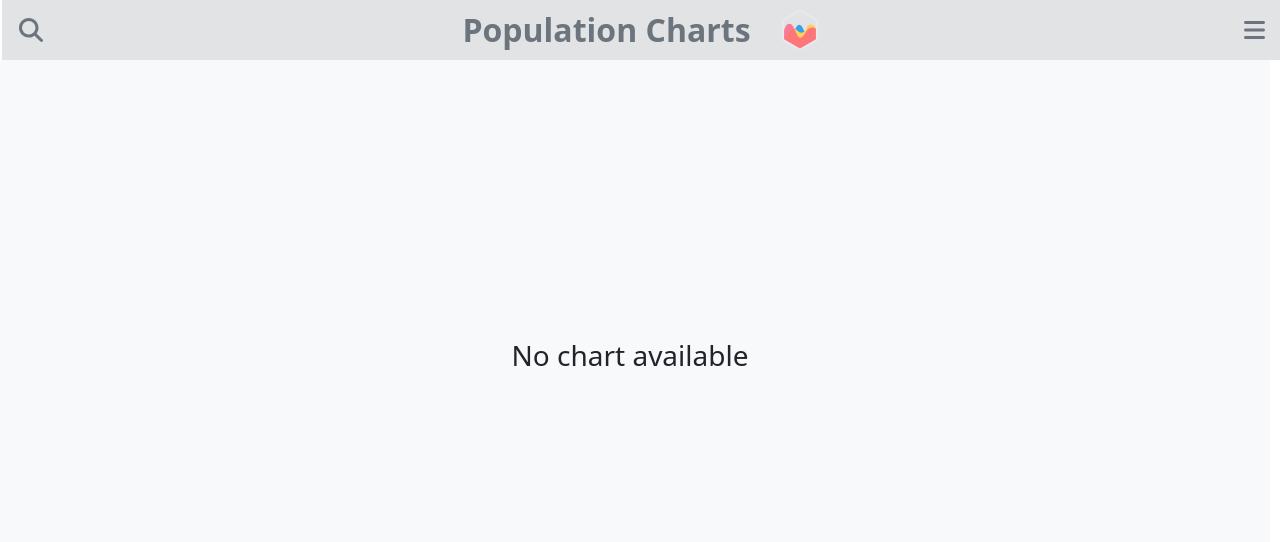
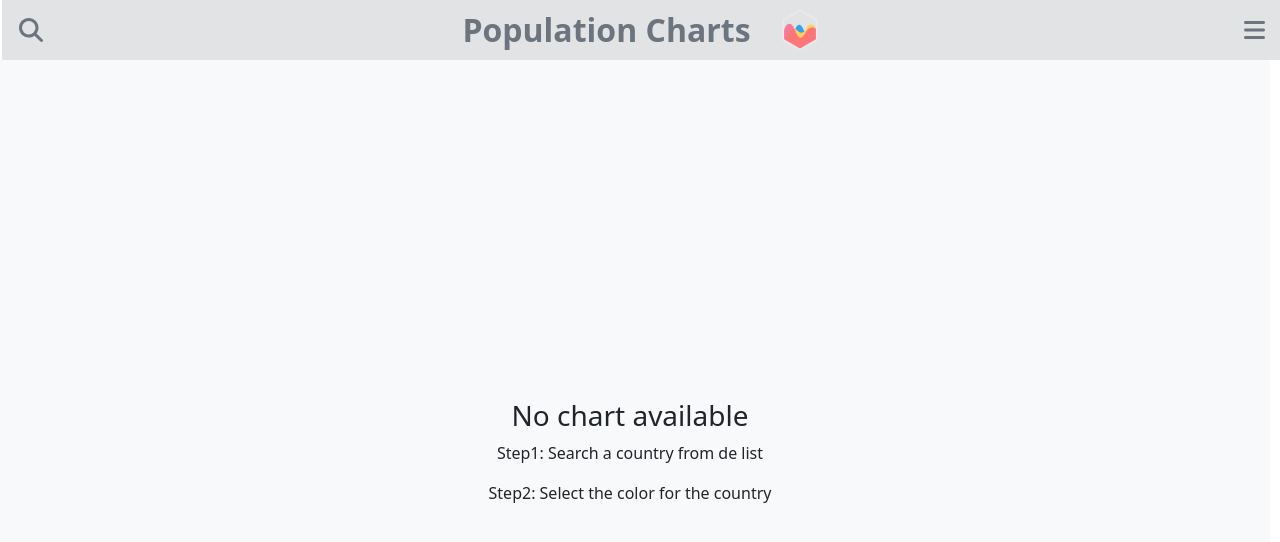
Before and after one commit to monsieurlopez/population-charts, a React (Vite) app: page / in a window 1280 px wide. Shown: the top 542 px of the page. Built offline with nearby package versions, Linux system fonts and the light colour scheme.

Commit message:
create folder tools

```diff
--- a/src/assets/Main.jsx
+++ b/src/assets/Main.jsx
@@ -3,6 +3,7 @@ import { Offcanvas } from 'react-bootstrap';
 import PopulationChart from './Chart';
 import CreateListCountries from './CreateListCountries.jsx';
 import SelectedCountries from './SelectedCountries.jsx';
+import CreateInstructuions from './tools/Instructions.jsx';
 import PropTypes from 'prop-types';
 
 function Main({ showLeftPanel, showRightPanel, onToggleLeftPanel, onToggleRightPanel }) {
@@ -19,7 +20,7 @@ function Main({ showLeftPanel, showRightPanel, onToggleLeftPanel, onToggleRightP
         return () => window.removeEventListener('resize', handleResize);
     }, []);
 
-    const maxHeight = window.innerHeight - 60;
+    //const maxHeight = window.innerHeight - 60;
 
     const handleCountrySelect = (updatedSet) => {
         setSelectedCountries(updatedSet);
@@ -47,7 +48,7 @@ function Main({ showLeftPanel, showRightPanel, onToggleLeftPanel, onToggleRightP
         <main
             id="main"
             className="container-fluid row text-center"
-            style={{ height: maxHeight, top: '60px', width: '100%' }}
+            style={{ height: '94vh', top: '60px', width: '100%' }}
         >
             {isWideScreen ? (
                 <div id="research" className="d-flex flex-column col-2 h-100">
@@ -79,8 +80,8 @@ function Main({ showLeftPanel, showRightPanel, onToggleLeftPanel, onToggleRightP
                         onChartCreated={() => setGenerateChart(false)}
                     />
                 ) : (
-                    <div className="d-flex justify-content-center align-items-center" style={{ minHeight: '600px' }}>
-                        <h3>No chart available</h3>
+                    <div className="d-flex justify-content-center align-items-center" style={{ minHeight: '100vh' }}>
+                        <CreateInstructuions />
                     </div>
                 )}
             </div>
--- /dev/null
+++ b/src/assets/tools/Instructions.jsx
@@ -0,0 +1,15 @@
+//import { phone_rotation } from './assets/phone_rotation.jpg';
+const CreateInstructuions = () => {
+    return (
+        <>
+            <div>
+                <h3>No chart available</h3>
+                <p>Step1: Search a country from de list</p>
+                <p>Step2: Select the color for the country</p>
+                {/*<img src={phone_rotation} alt="phone_rotation"/>*/}
+            </div>
+        </>
+    );
+};
+
+export default CreateInstructuions;
```
Also changed, not shown: src/assets/tools/assets/phone_rotation.jpg (added).
